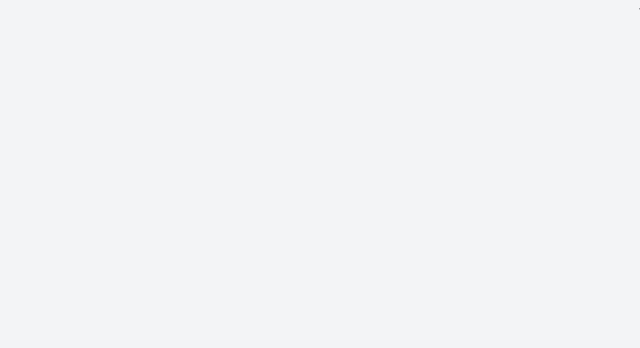
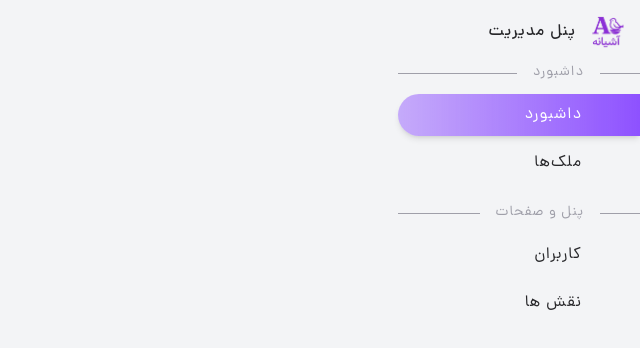
Before and after one commit to homow/home-nest-admin, a Next.js app: page / in a window 1280 px wide. Shown: the top 348 px of the page, without its empty margins (640-1280 px from the left). Built offline with nearby package versions, Linux system fonts and the light colour scheme.

Commit message:
completed SideBar and render in Layout

```diff
--- a/src/app/layout.tsx
+++ b/src/app/layout.tsx
@@ -1,4 +1,5 @@
 import CustomThemeProvider from "@/components/ui/CustomThemeProvider";
+import SideBar from "@/components/layout/SideBar";
 import {ChildrenComponentProps} from "@/types/ui";
 import {dana, geist} from "@/lib/fonts";
 import "@/styles/globals.css";
@@ -36,6 +37,7 @@ export default function RootLayout(
         <body
             className={`antialiased`}
         >
+        <SideBar/>
         <CustomThemeProvider>
             <main>
                 {children}
--- a/src/app/page.tsx
+++ b/src/app/page.tsx
@@ -1,14 +1,6 @@
-"use client";
-
-import {usePathname} from "next/navigation";
-
 export default function Home() {
-    const pathname: string = usePathname();
-    console.log(pathname);
-
     return (
         <div>
-            fuck
         </div>
     );
 };
--- a/src/components/ui/Logo.tsx
+++ b/src/components/ui/Logo.tsx
@@ -15,7 +15,6 @@ export default function Logo({children}: ChildrenComponentProps) {
                 alt="Logo"
                 width={518}
                 height={518}
-                placeholder="blur"
                 src="/images/shared/logo.webp"
                 className={
                     "size-8"
--- a/src/lib/utils/ui-utils.ts
+++ b/src/lib/utils/ui-utils.ts
@@ -1,8 +1,6 @@
-"use client";
-
 import {type ClassValue, clsx} from "clsx";
 import {twMerge} from "tailwind-merge";
 
-const cn: (...inputs: ClassValue[]) => string = (...inputs: ClassValue[]) => twMerge(clsx(inputs));
+const cn = (...inputs: ClassValue[]) => twMerge(clsx(inputs));
 
 export {cn};
```
